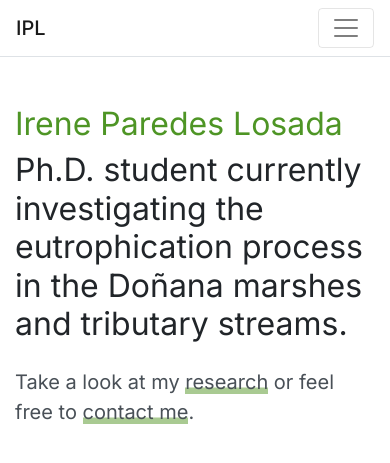
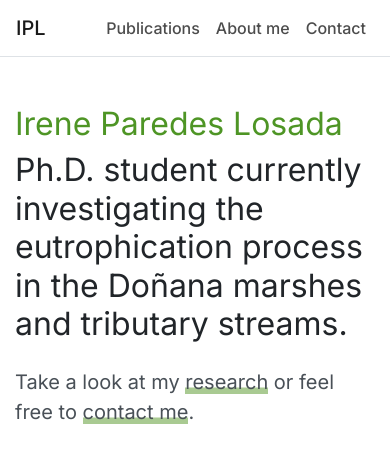
Before and after one commit to ireneparedes/ireneparedes.github.io, a Jekyll site: the page built from index.html, in a window 390 px wide. Shown: the top 463 px of the page. Built offline with Jekyll 4.4.1, drawn with Linux system fonts in a browser that asks for light colours.

Commit message:
Disable nav hamburger

```diff
--- a/_includes/header.html
+++ b/_includes/header.html
@@ -12,7 +12,7 @@
 
   <body>
 
-  <nav class="navbar navbar-light navbar-expand-sm bg-white border-bottom">
+  <nav class="navbar navbar-light navbar-expand bg-white border-bottom">
     <div class="container">
       <a class="navbar-brand" href="/">IPL</a>
 
--- a/assets/css/styles.css
+++ b/assets/css/styles.css
@@ -16,7 +16,6 @@ body {
   color: #4e9525;
 }
 
-/* Navigation */
 p a {
   color: #495057;
   box-shadow: inset 0 -0.25rem 0 #a9ca92;
@@ -31,6 +30,19 @@ p a:hover {
   color: white;
   text-decoration: none;
   box-shadow: inset 0 -1.375rem 0 #4e9525;
+}
+
+/* Navigation */
+.navbar-expand>.container, .navbar-expand>.container-fluid, .navbar-expand>.container-lg, .navbar-expand>.container-md, .navbar-expand>.container-sm, .navbar-expand>.container-xl {
+  padding-right: 15px;
+  padding-left: 15px;
+}
+
+@media (max-width: 575px) {
+  .navbar-expand>.container, .navbar-expand>.container-fluid, .navbar-expand>.container-lg, .navbar-expand>.container-md, .navbar-expand>.container-sm, .navbar-expand>.container-xl {
+    padding-left: 0;
+    padding-right: 0;
+  }
 }
 
 .navbar-brand,
@@ -54,7 +66,7 @@ p a:hover {
 
 @media (min-width: 992px)
 {
-  .navbar-expand-sm .navbar-nav .nav-link {
+  .navbar-expand .navbar-nav .nav-link {
     padding-right: .75rem;
     padding-left: .75rem;
   }
```
